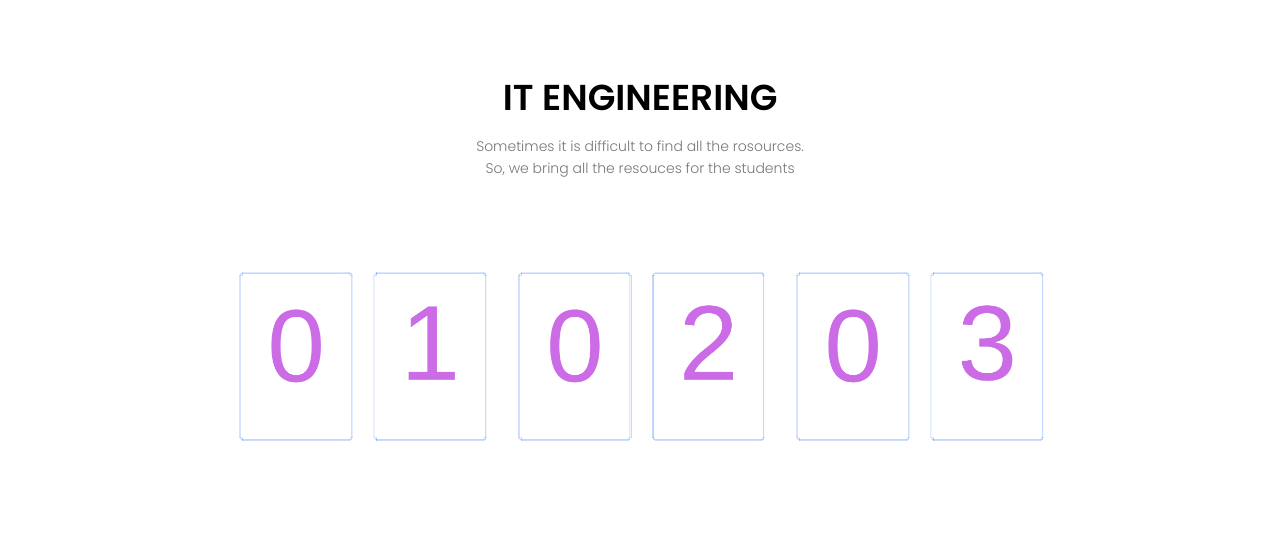
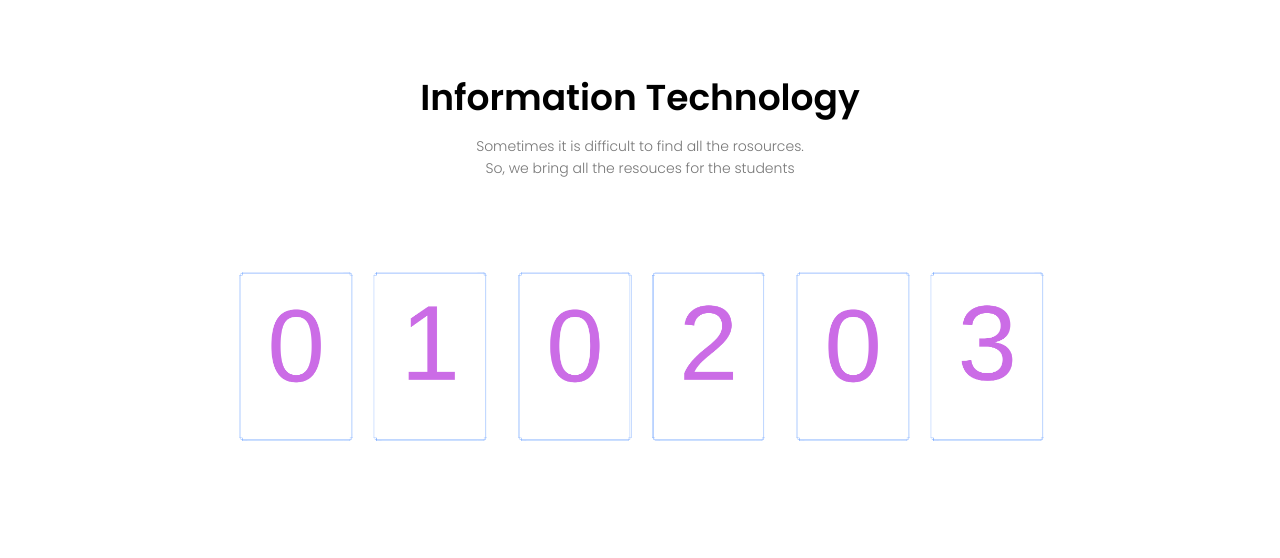
Before and after one commit to RePliCaOp/educatn, a plain HTML site: page booksit.html in a window 1280 px wide. Shown: the part 188-746 px from the top of the page. Drawn offline with Linux system fonts and the light colour scheme.

Commit message:
anik commit

```diff
--- a/booksit.html
+++ b/booksit.html
@@ -30,7 +30,7 @@
 
         <!-- STUDENT AREA -->
         <section class="about">
-            <h1>IT ENGINEERING</h1>
+            <h1>Information Technology</h1>
             <p>Sometimes it is difficult to find all the rosources. <br> So, we bring all the resouces for the students</p>
         <section class="about">
 
```
Also changed, not shown: bookscse.html (+1 -1 lines).
